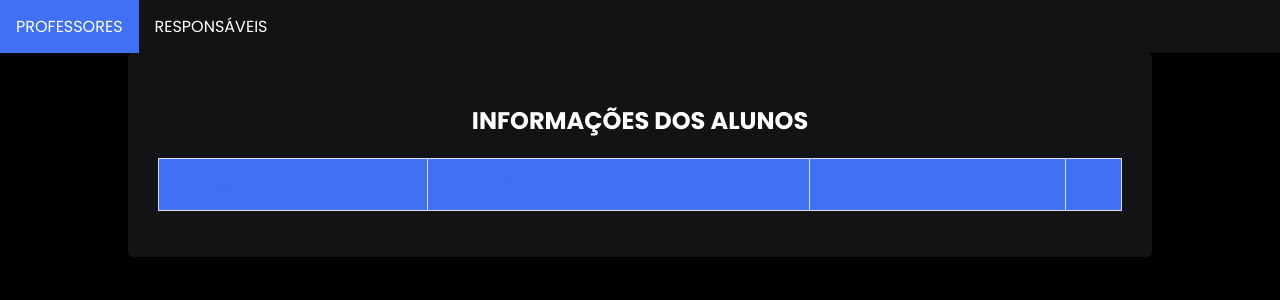
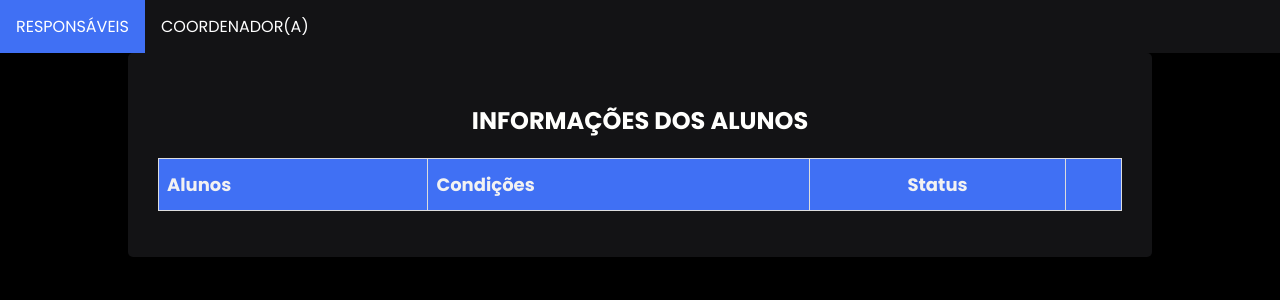
Before and after one commit to LyneCrist/Gestao-Escolar-Digital, a Django app: page /transportes/ in a window 1280 px wide. Shown: the top 300 px of the page. Run offline with Django 5.2, Linux system fonts and the light colour scheme; data that the repository does not hold is empty; parts of the project's set-up code (start-up, migrations or seed data) failed here and were passed over.

Commit message:
Editando Nomes e mudando cores do titulos

```diff
--- a/templates/base.html
+++ b/templates/base.html
@@ -23,11 +23,11 @@
       <ul class="horizontal">
         <li>
           <a href="{% url 'listar_transportes' %}" class="active"
-            >PROFESSORES</a
+            >RESPONSÁVEIS</a
           >
         </li>
         <li>
-          <a href="{% url 'listar_pacientes' %}">RESPONSÁVEIS</a>
+          <a href="{% url 'listar_pacientes' %}">COORDENADOR(A)</a>
         </li>
       </ul>
     </form>
--- a/templates/static/css/list.css
+++ b/templates/static/css/list.css
@@ -76,12 +76,12 @@ a.button-link {
   padding-bottom: 12px;
   text-align: left;
   background-color: #4070f4;
-  color: #4070f4;
+  color: #f2f2f2;
 }
 
 .data-list-atlas .td-align-center {
   text-align: center;
-  color: #4070f4;
+  color: #f2f2f2;
 }
 
 .td-align-center.status-cancelado {
```
Also changed, not shown: Transporte.html (+1 -7 lines), index.html (+0 -13 lines).
